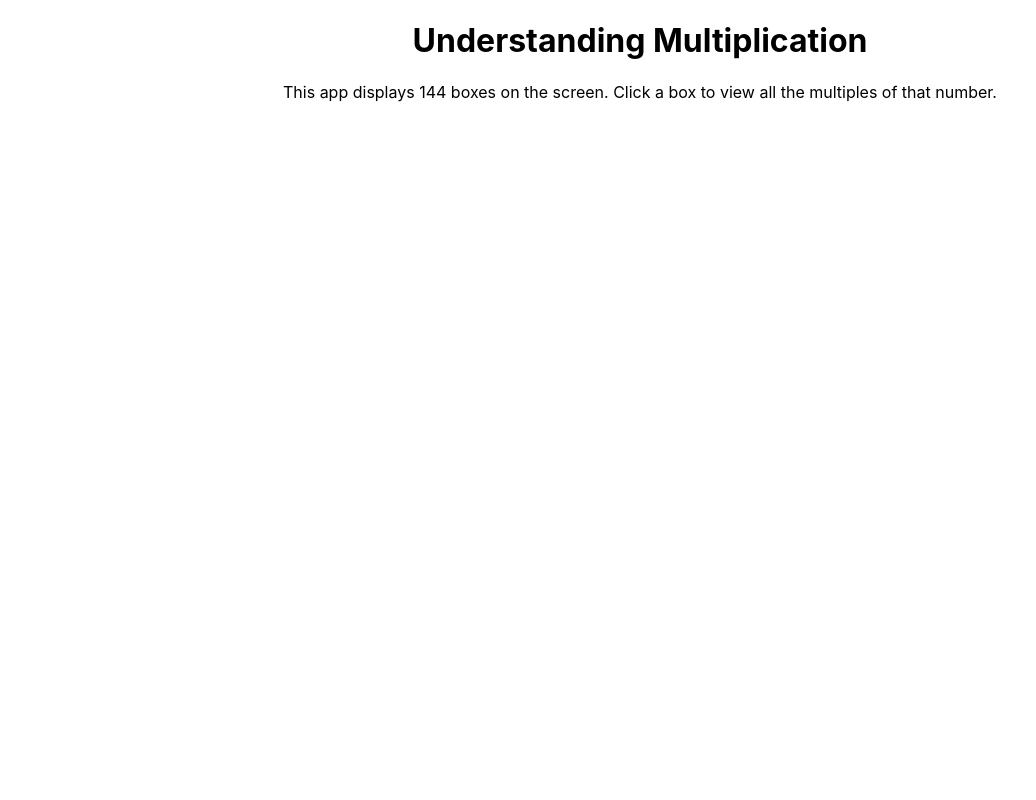
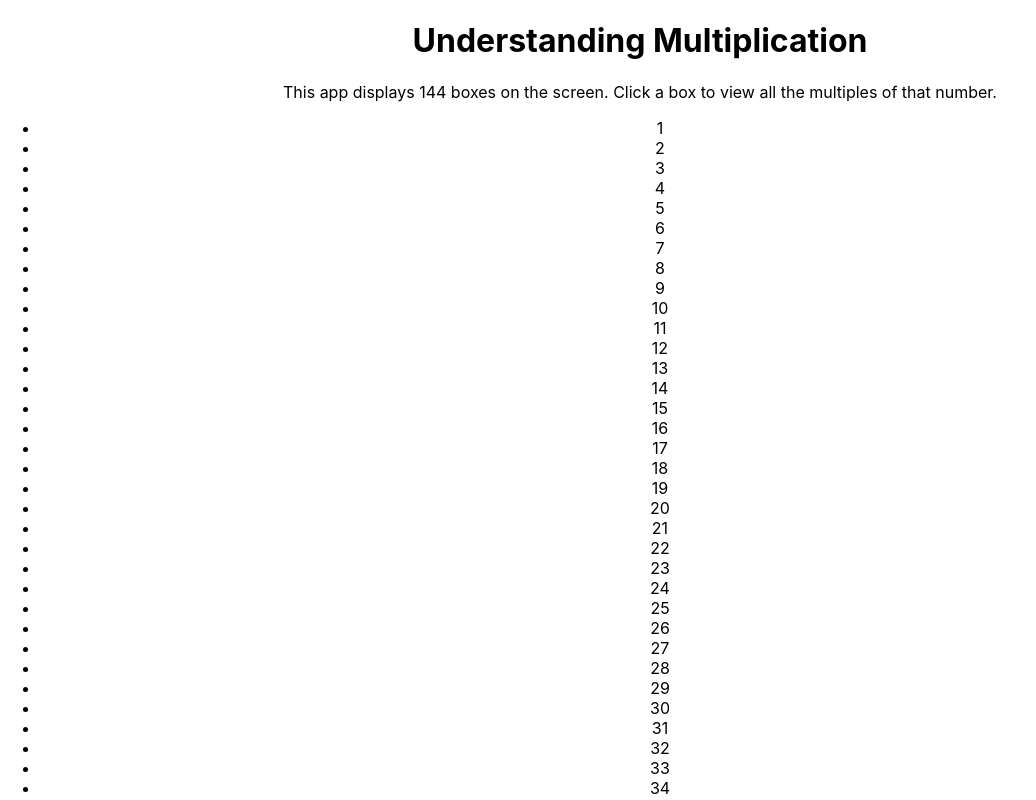
Before and after one commit to sai-re/simple-multiplication, a React (Create React App) app: page / in a window 1280 px wide. Shown: the top 800 px of the page, without its empty margins (0-1036 px from the left). Built offline with nearby package versions, Linux system fonts and the light colour scheme.

Commit message:
print numbers on screen

```diff
--- a/src/components/GridContainer/GridContainer.js
+++ b/src/components/GridContainer/GridContainer.js
@@ -1,4 +1,5 @@
 import React from 'react';
+import GridItem from '../GridItem/GridItem';
 
 export default class GridContainer extends React.Component {
     constructor() {
@@ -11,6 +12,23 @@ export default class GridContainer extends React.Component {
         };
     }
 
+    /**
+    * @function printNumbers creates array of 144 objects made up of number and active state
+	*/
+    printNumbers = () => {
+        const copy = [];
+
+        for (let i = 1; i <= 144; i++) {
+            copy.push({ num: i, active: false });
+        }
+
+        this.setState({ numbers: copy });
+    };
+
+    componentDidMount() {
+        this.printNumbers();
+    }
+
     render() {
         return (
             <div className="app-container">
@@ -19,7 +37,14 @@ export default class GridContainer extends React.Component {
                 <p className="app__description">This app displays 144 boxes on the screen. Click a box to view all the multiples of that number.</p>
 
                 <ul className="app-grid__container">
-
+                    {this.state.numbers.map((item) => (
+                        <GridItem
+                            key={item.num}
+                            onClick={this.handleClick}
+                            className={item.active}
+                            number={item.num}
+                        />
+                    ))}
                 </ul>
             </div>
         )
--- a/src/components/GridItem/GridItem.js
+++ b/src/components/GridItem/GridItem.js
@@ -1,9 +1,11 @@
 import React from 'react';
 
 export default function GridItem(props) {
+    const { active, number } = props;
+
     return (
-        <li className="" >
-            test
+        <li className={`app-grid__item ${active ? "highlighted" : ""}`} >
+            {number}
         </li>
     )
 }
```
Also changed, not shown: 1 other file (tests, documents, lock files or other folders).
